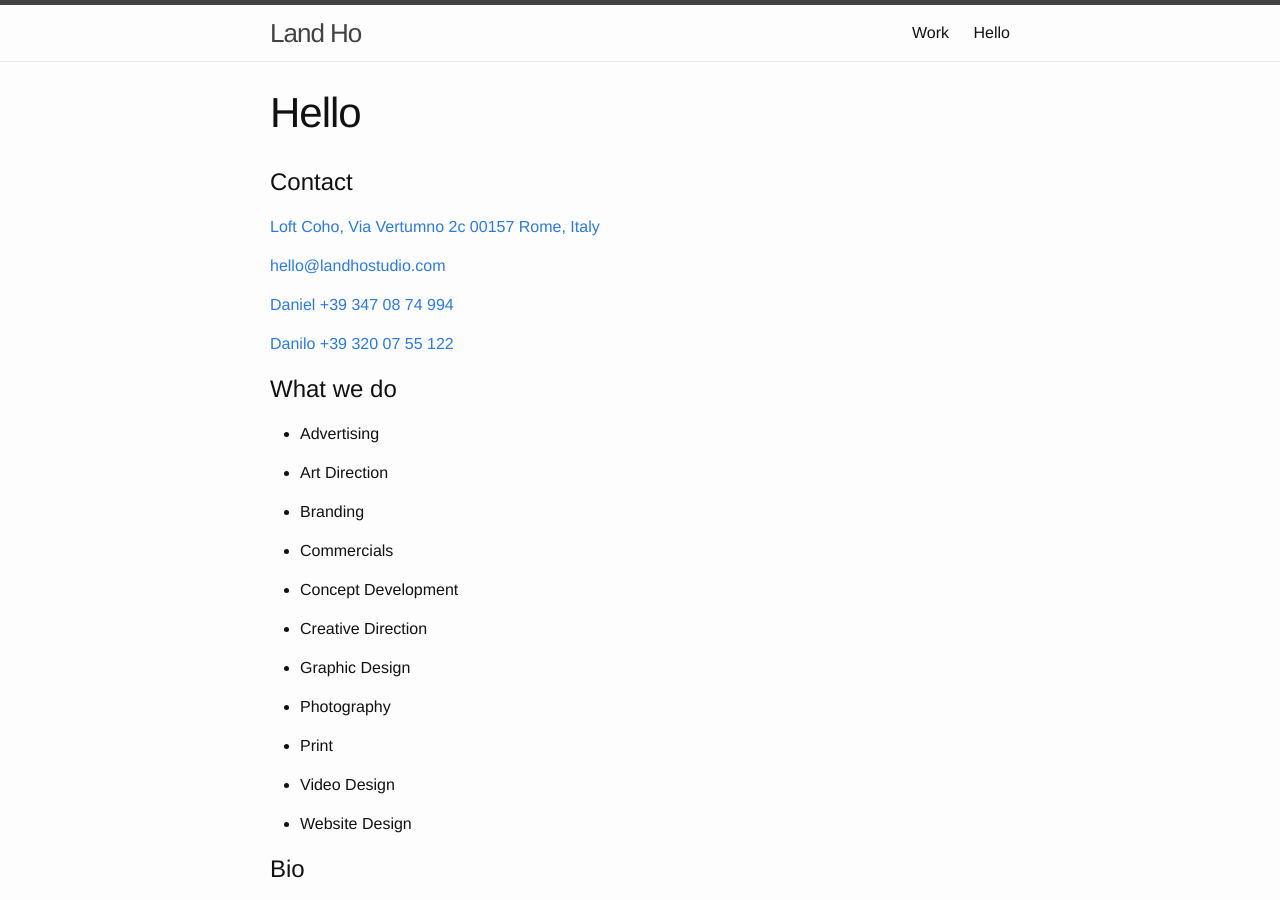
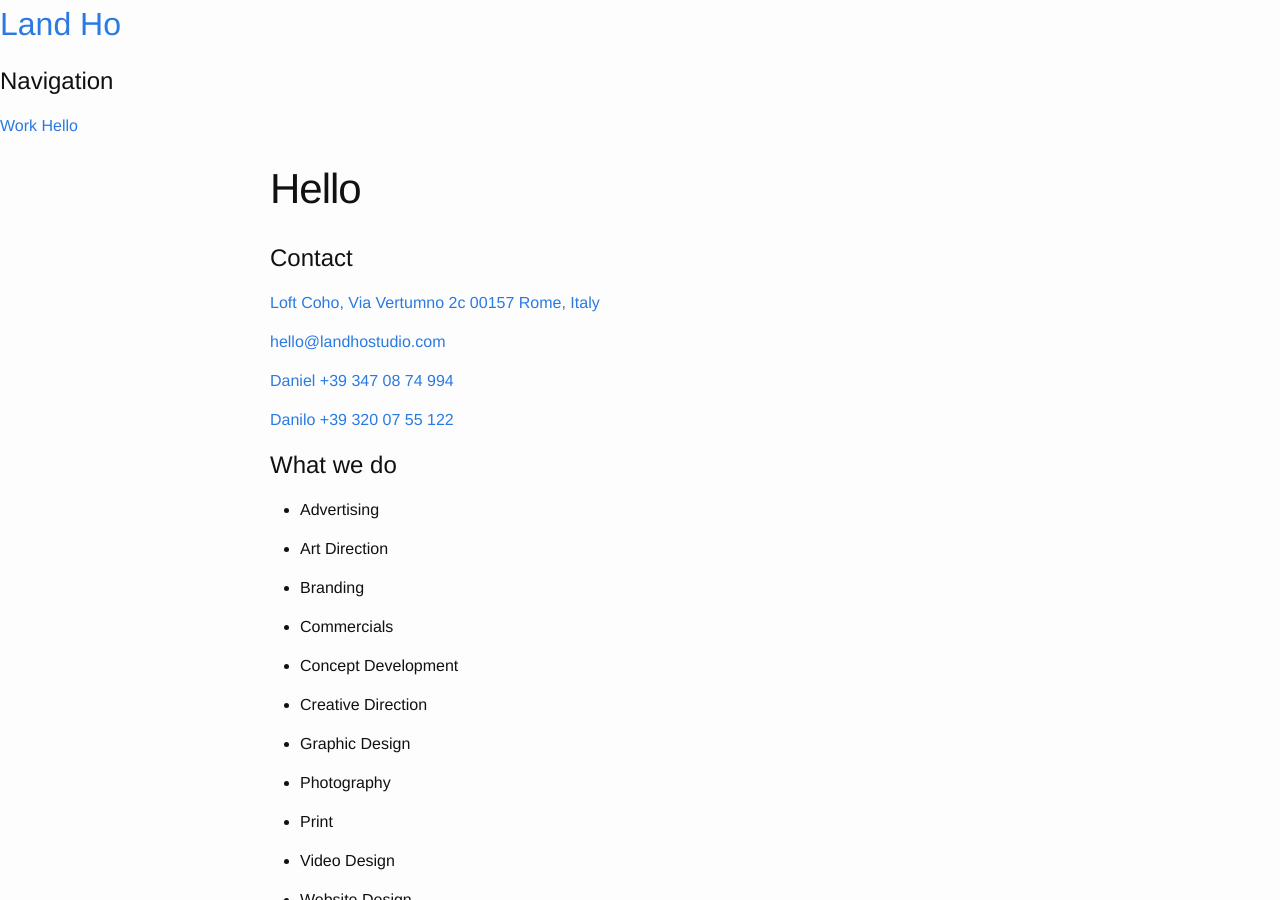
Before and after one commit to landhostudio/landhostudio-jekyll, a Jekyll site: the page built from hello.md, in a window 1280 px wide and 900 px high. Built offline with Jekyll 4.4.1, drawn with Linux system fonts in a browser that asks for light colours.

Commit message:
Changed header

```diff
--- a/_includes/header.html
+++ b/_includes/header.html
@@ -1,28 +1,33 @@
-<header class="site-header" role="banner">
+<header class="" role="banner">
+  <h1>
+    <a href="{{ "/" | prepend:baseurl }}">{{ site.title }}</a>
+  </h1>
 
-  <div class="wrapper">
+  <nav role="navigation">
+    <h1>Navigation</h1>
 
-    <a class="site-title" href="{{ "/" | relative_url}}">{{ site.title | escape }}</a>
+    {% assign navs = site.pages | sort: 'position' %}
 
-    <nav class="site-nav">
-      <span class="menu-icon">
-        <svg viewBox="0 0 18 15" width="18px" height="15px">
-          <path fill="#424242" d="M18,1.484c0,0.82-0.665,1.484-1.484,1.484H1.484C0.665,2.969,0,2.304,0,1.484l0,0C0,0.665,0.665,0,1.484,0 h15.031C17.335,0,18,0.665,18,1.484L18,1.484z"/>
-          <path fill="#424242" d="M18,7.516C18,8.335,17.335,9,16.516,9H1.484C0.665,9,0,8.335,0,7.516l0,0c0-0.82,0.665-1.484,1.484-1.484 h15.031C17.335,6.031,18,6.696,18,7.516L18,7.516z"/>
-          <path fill="#424242" d="M18,13.516C18,14.335,17.335,15,16.516,15H1.484C0.665,15,0,14.335,0,13.516l0,0 c0-0.82,0.665-1.484,1.484-1.484h15.031C17.335,12.031,18,12.696,18,13.516L18,13.516z"/>
-        </svg>
-      </span>
+    {% if page.url == '/' %}
 
-      <div class="trigger">
-        {% assign navs = site.pages | sort: 'position' %}
-        {% for nav in navs %}
-          {% if nav.title %}
-            <a class="page-link" href="{{ nav.url | relative_url }}">{{ nav.title | escape }}</a>
+      <a href="#work">{{ page.title }}</a>
+
+      {% for nav in navs %}
+        {% if nav.title %}
+          {% if nav.url != '/' %}
+            <a href="{{ nav.url | relative_url }}">{{ nav.title | escape }}</a>
           {% endif %}
-        {% endfor %}
-      </div>
-    </nav>
+        {% endif %}
+      {% endfor %}
 
-  </div>
+    {% else %}
 
+      {% for nav in navs %}
+        {% if nav.title %}
+          <a href="{{ nav.url | relative_url }}">{{ nav.title | escape }}</a>
+        {% endif %}
+      {% endfor %}
+
+    {% endif %}
+  </nav>
 </header>
```
Also changed, not shown: index.md (line endings or trailing spaces).
